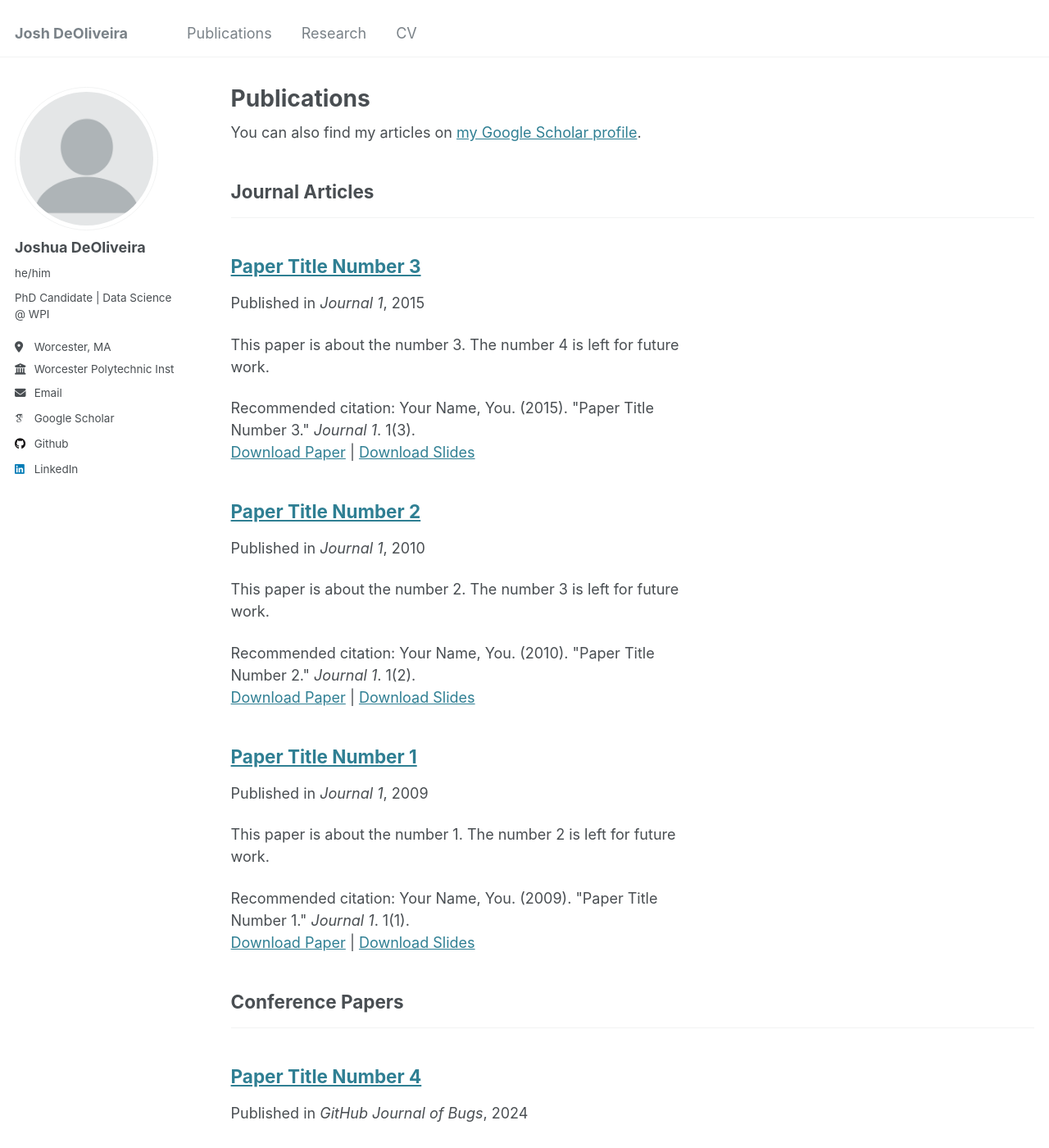
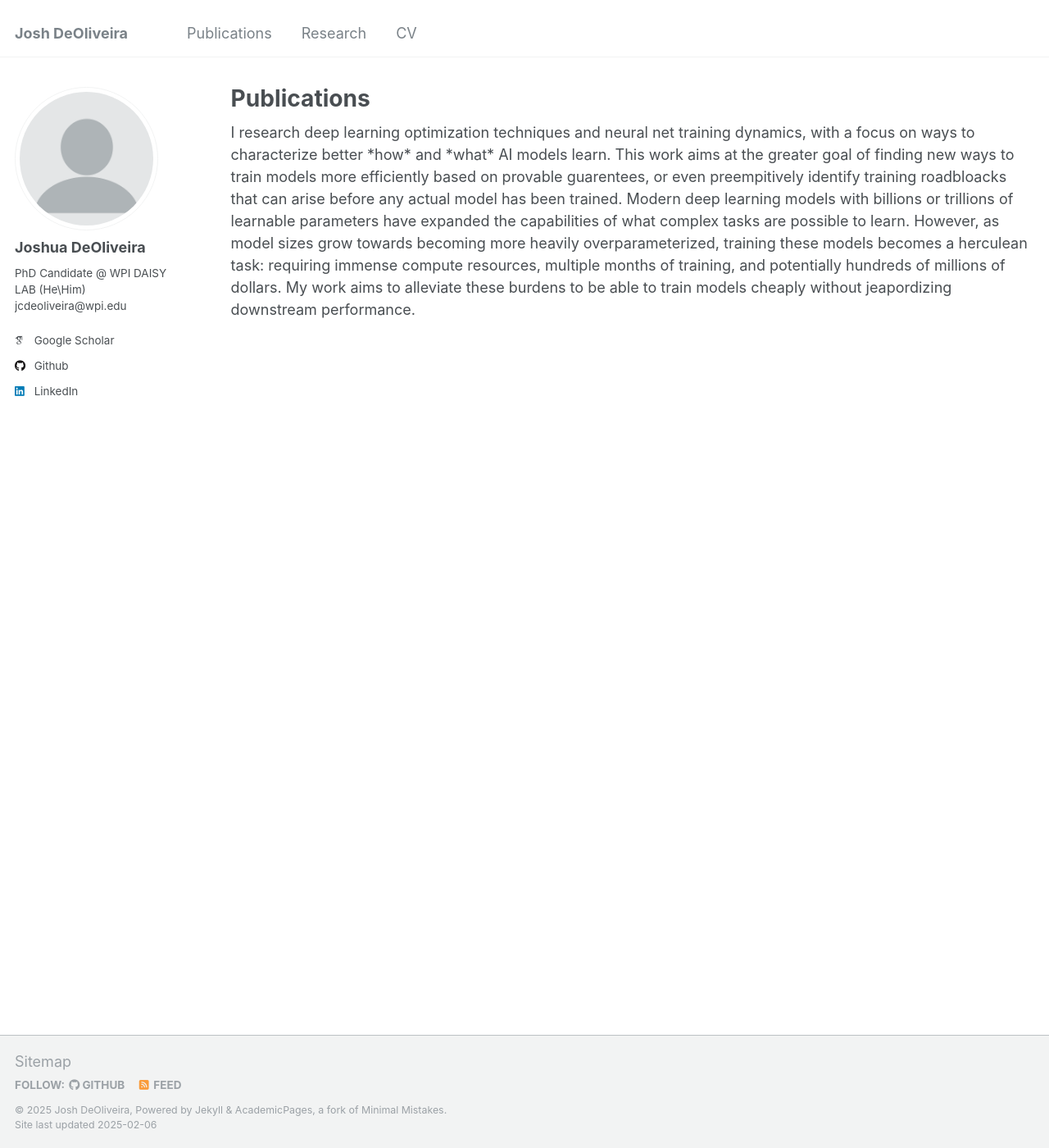
Before and after one commit to deoliveirajoshua/deoliveirajoshua.github.io, a Jekyll site: the page built from _pages/research.html, in a window 1280 px wide and 1400 px high. Shown: the whole window at 82% size. Built offline with Jekyll 4.4.1, drawn with Linux system fonts in a browser that asks for light colours; some web fonts are replaced; some of the changed text lies outside the part shown.

Commit message:
research description

```diff
--- a/_config.yml
+++ b/_config.yml
@@ -23,12 +23,12 @@ author:
   # Biographic information
   avatar           : "profile.png"
   name             : "Joshua DeOliveira"
-  pronouns         : "he/him"
-  bio              : "PhD Candidate | Data Science @ WPI"
-  location         : "Worcester, MA"
-  employer         : "Worcester Polytechnic Institute"
+  pronouns         : #"he/him"
+  bio              : "PhD Candidate @ WPI\n DAISY LAB (He\\Him)\njcdeoliveira@wpi.edu"
+  location         : #"Worcester, MA"
+  employer         : #"Worcester Polytechnic Institute"
   uri              : # URL
-  email            : "jcdeoliveira@wpi.edu"
+  email            : #"jcdeoliveira@wpi.edu"
 
   # Academic websites
   arxiv            : # URL - Update with the correct link to your profile
--- a/_pages/research.html
+++ b/_pages/research.html
@@ -1,33 +1,10 @@
 ---
 layout: archive
 title: "Publications"
-permalink: /publications/
+permalink: /research/
 author_profile: true
 ---
 
-{% if site.author.googlescholar %}
-  <div class="wordwrap">You can also find my articles on <a href="{{site.author.googlescholar}}">my Google Scholar profile</a>.</div>
-{% endif %}
+I research deep learning optimization techniques and neural net training dynamics, with a focus on ways to characterize better *how* and *what* AI models learn. This work aims at the greater goal of finding new ways to train models more efficiently based on provable guarentees, or even preempitively identify training roadbloacks that can arise before any actual model has been trained.
 
-{% include base_path %}
-
-<!-- New style rendering if publication categories are defined -->
-{% if site.publication_category %}
-  {% for category in site.publication_category  %}
-    {% assign title_shown = false %}
-    {% for post in site.publications reversed %}
-      {% if post.category != category[0] %}
-        {% continue %}
-      {% endif %}
-      {% unless title_shown %}
-        <h2>{{ category[1].title }}</h2><hr />
-        {% assign title_shown = true %}
-      {% endunless %}
-      {% include archive-single.html %}
-    {% endfor %}
-  {% endfor %}
-{% else %}
-  {% for post in site.publications reversed %}
-    {% include archive-single.html %}
-  {% endfor %}
-{% endif %}
+Modern deep learning models with billions or trillions of learnable parameters have expanded the capabilities of what complex tasks are possible to learn. However, as model sizes grow towards becoming more heavily overparameterized, training these models becomes a herculean task: requiring immense compute resources, multiple months of training, and potentially hundreds of millions of dollars.  My work aims to alleviate these burdens to be able to train models cheaply without jeapordizing downstream performance.
```
Also changed, not shown: _data/navigation.yml (line endings or trailing spaces).
